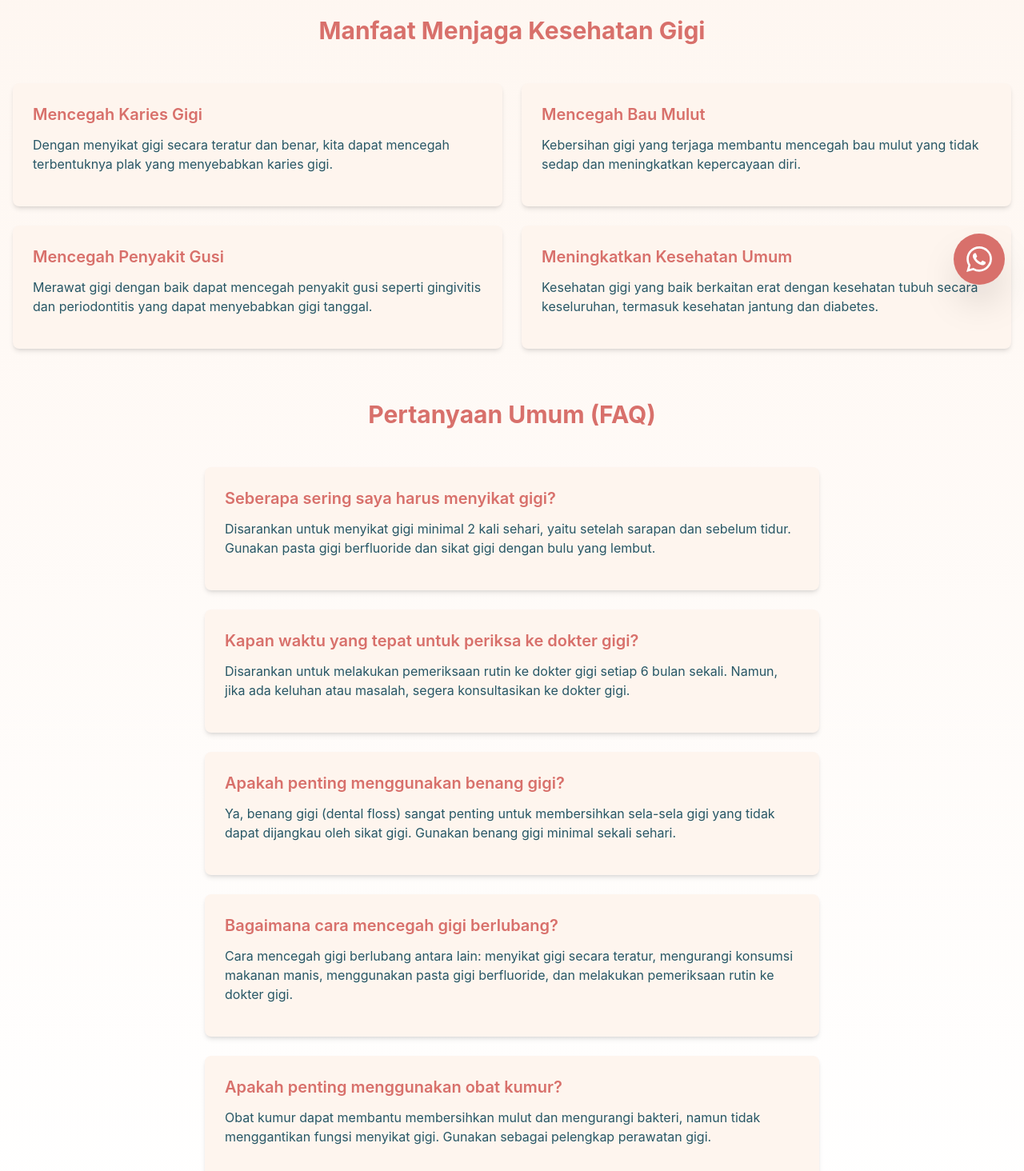
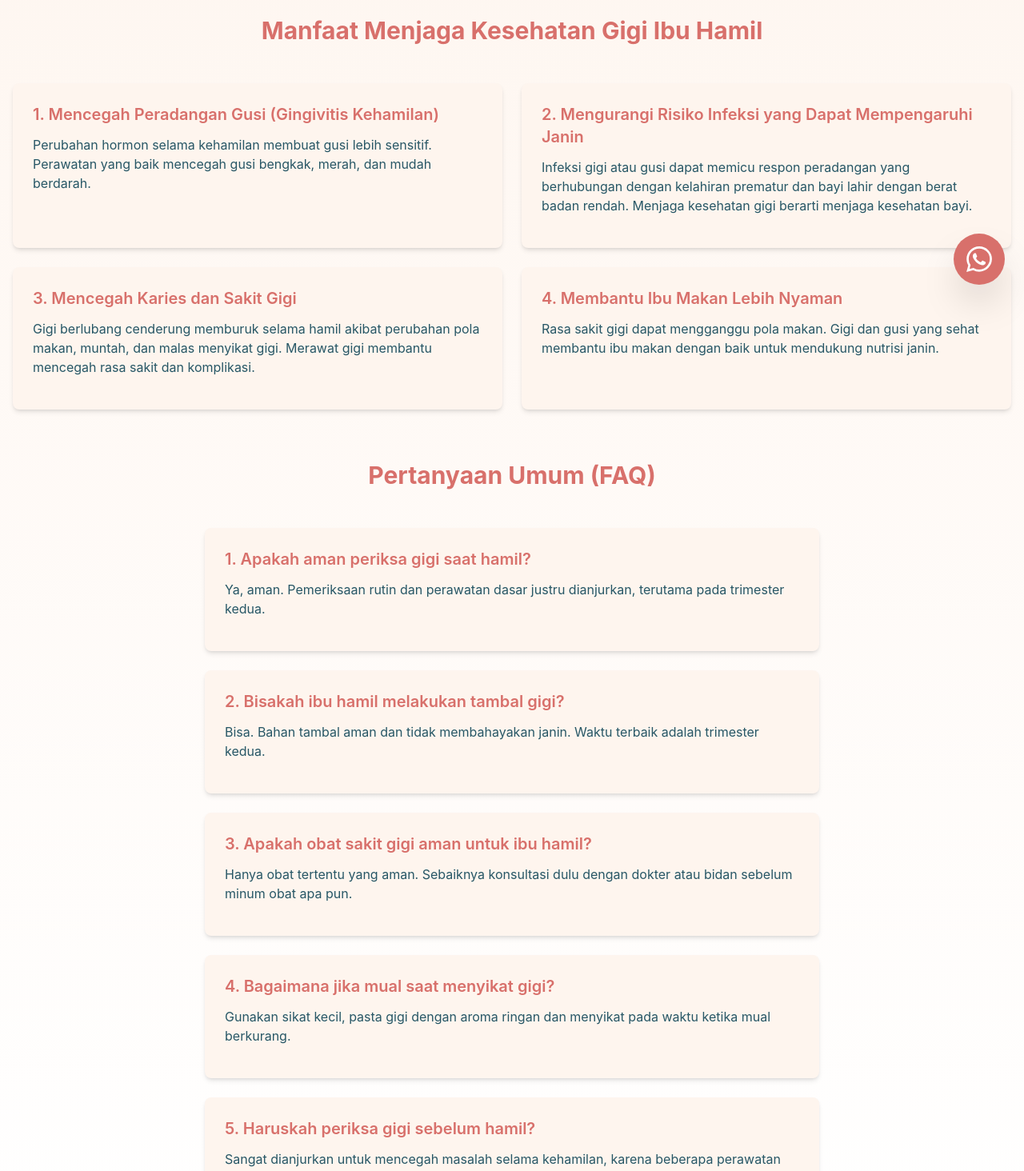
Before and after one commit to DrRhea/dentalcare-app, a Next.js app: page /about in a window 1280 px wide. Shown: the part 420-1884 px from the top of the page at 80% size. Built offline with nearby package versions, Linux system fonts and the light colour scheme.

Commit message:
feat: update konten halaman Tentang Kami dengan manfaat dan FAQ spesifik untuk ibu hamil

```diff
--- a/src/app/about/page.jsx
+++ b/src/app/about/page.jsx
@@ -18,27 +18,27 @@ export default function About() {
           </div>
         </section>
 
-        {/* Manfaat Menjaga Kesehatan Gigi */}
+        {/* Manfaat Menjaga Kesehatan Gigi Ibu Hamil */}
         <section className="mb-16">
           <h2 className="text-3xl font-bold text-center text-accent mb-12">
-            Manfaat Menjaga Kesehatan Gigi
+            Manfaat Menjaga Kesehatan Gigi Ibu Hamil
           </h2>
           <div className="grid grid-cols-1 md:grid-cols-2 gap-6">
             <Card
-              title="Mencegah Karies Gigi"
-              description="Dengan menyikat gigi secara teratur dan benar, kita dapat mencegah terbentuknya plak yang menyebabkan karies gigi."
+              title="1. Mencegah Peradangan Gusi (Gingivitis Kehamilan)"
+              description="Perubahan hormon selama kehamilan membuat gusi lebih sensitif. Perawatan yang baik mencegah gusi bengkak, merah, dan mudah berdarah."
             />
             <Card
-              title="Mencegah Bau Mulut"
-              description="Kebersihan gigi yang terjaga membantu mencegah bau mulut yang tidak sedap dan meningkatkan kepercayaan diri."
+              title="2. Mengurangi Risiko Infeksi yang Dapat Mempengaruhi Janin"
+              description="Infeksi gigi atau gusi dapat memicu respon peradangan yang berhubungan dengan kelahiran prematur dan bayi lahir dengan berat badan rendah. Menjaga kesehatan gigi berarti menjaga kesehatan bayi."
             />
             <Card
-              title="Mencegah Penyakit Gusi"
-              description="Merawat gigi dengan baik dapat mencegah penyakit gusi seperti gingivitis dan periodontitis yang dapat menyebabkan gigi tanggal."
+              title="3. Mencegah Karies dan Sakit Gigi"
+              description="Gigi berlubang cenderung memburuk selama hamil akibat perubahan pola makan, muntah, dan malas menyikat gigi. Merawat gigi membantu mencegah rasa sakit dan komplikasi."
             />
             <Card
-              title="Meningkatkan Kesehatan Umum"
-              description="Kesehatan gigi yang baik berkaitan erat dengan kesehatan tubuh secara keseluruhan, termasuk kesehatan jantung dan diabetes."
+              title="4. Membantu Ibu Makan Lebih Nyaman"
+              description="Rasa sakit gigi dapat mengganggu pola makan. Gigi dan gusi yang sehat membantu ibu makan dengan baik untuk mendukung nutrisi janin."
             />
           </div>
         </section>
@@ -50,24 +50,24 @@ export default function About() {
           </h2>
           <div className="max-w-3xl mx-auto space-y-6">
             <Card
-              title="Seberapa sering saya harus menyikat gigi?"
-              description="Disarankan untuk menyikat gigi minimal 2 kali sehari, yaitu setelah sarapan dan sebelum tidur. Gunakan pasta gigi berfluoride dan sikat gigi dengan bulu yang lembut."
+              title="1. Apakah aman periksa gigi saat hamil?"
+              description="Ya, aman. Pemeriksaan rutin dan perawatan dasar justru dianjurkan, terutama pada trimester kedua."
             />
             <Card
-              title="Kapan waktu yang tepat untuk periksa ke dokter gigi?"
-              description="Disarankan untuk melakukan pemeriksaan rutin ke dokter gigi setiap 6 bulan sekali. Namun, jika ada keluhan atau masalah, segera konsultasikan ke dokter gigi."
+              title="2. Bisakah ibu hamil melakukan tambal gigi?"
+              description="Bisa. Bahan tambal aman dan tidak membahayakan janin. Waktu terbaik adalah trimester kedua."
             />
             <Card
-              title="Apakah penting menggunakan benang gigi?"
-              description="Ya, benang gigi (dental floss) sangat penting untuk membersihkan sela-sela gigi yang tidak dapat dijangkau oleh sikat gigi. Gunakan benang gigi minimal sekali sehari."
+              title="3. Apakah obat sakit gigi aman untuk ibu hamil?"
+              description="Hanya obat tertentu yang aman. Sebaiknya konsultasi dulu dengan dokter atau bidan sebelum minum obat apa pun."
             />
             <Card
-              title="Bagaimana cara mencegah gigi berlubang?"
-              description="Cara mencegah gigi berlubang antara lain: menyikat gigi secara teratur, mengurangi konsumsi makanan manis, menggunakan pasta gigi berfluoride, dan melakukan pemeriksaan rutin ke dokter gigi."
+              title="4. Bagaimana jika mual saat menyikat gigi?"
+              description="Gunakan sikat kecil, pasta gigi dengan aroma ringan dan menyikat pada waktu ketika mual berkurang."
             />
             <Card
-              title="Apakah penting menggunakan obat kumur?"
-              description="Obat kumur dapat membantu membersihkan mulut dan mengurangi bakteri, namun tidak menggantikan fungsi menyikat gigi. Gunakan sebagai pelengkap perawatan gigi."
+              title="5. Haruskah periksa gigi sebelum hamil?"
+              description="Sangat dianjurkan untuk mencegah masalah selama kehamilan, karena beberapa perawatan lebih sulit dilakukan saat hamil."
             />
           </div>
         </section>
```
